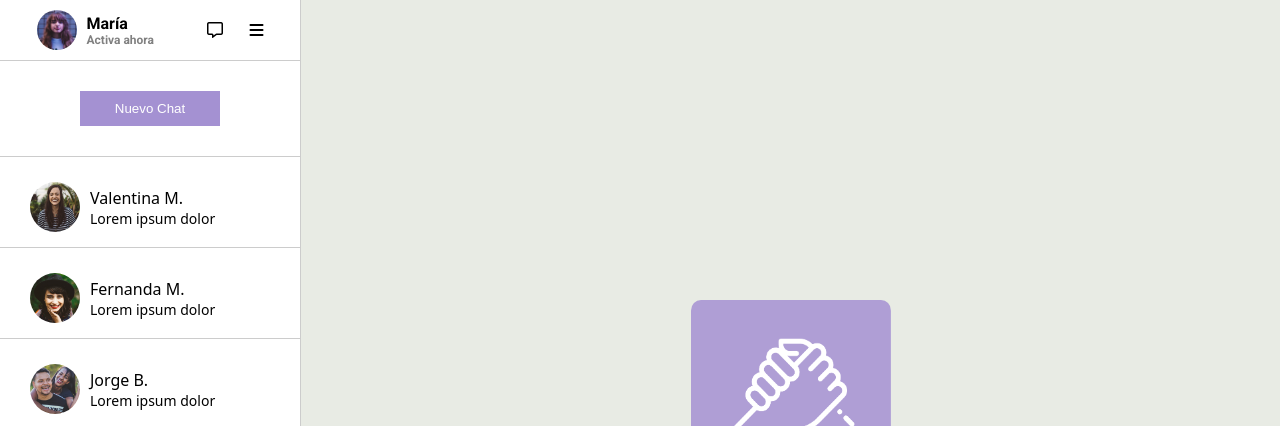
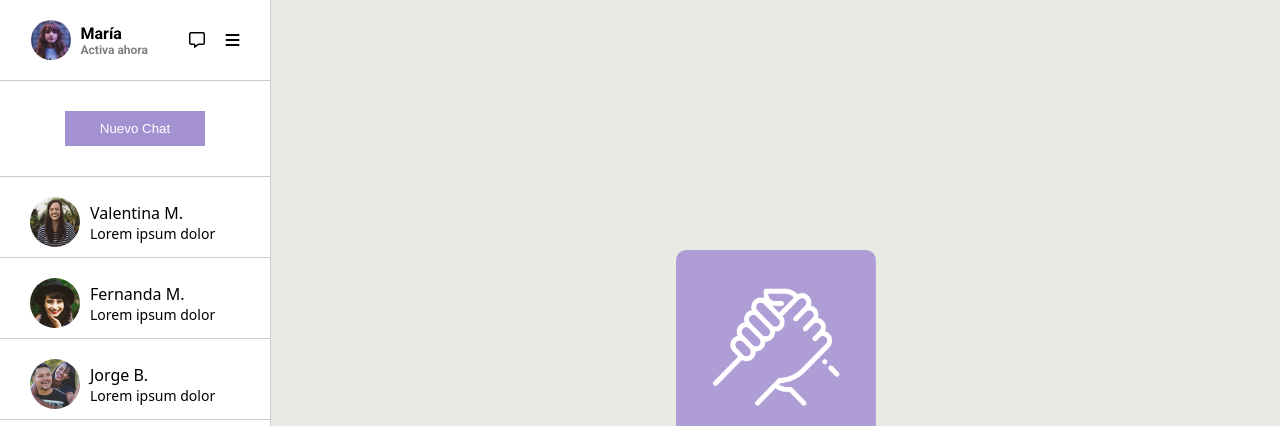
Before and after one commit to osmarse/flexbox_OsvaldoMartinez, a plain HTML site: page index.html in a window 1280 px wide. Shown: the top 426 px of the page. Drawn offline with Linux system fonts and the light colour scheme.

Commit message:
correciones a margen y padding del menú

```diff
--- a/assets/css/style.css
+++ b/assets/css/style.css
@@ -16,7 +16,7 @@ body {
     margin-right: 10px;
     flex-direction: column;
     margin: 0%;
-    border-right: 1px solid #ccc;
+    height: 120px;
 }
 
 .mensajes {
@@ -30,11 +30,13 @@ body {
     width: 40px;
     height: 40px;
     margin-right: 10px;
+    padding-bottom: 10px;
+    padding-top: 10px;
 }
 
 .menu_usuario {
     display: flex;
-    width: 280px;
+    width: 250px;
     height: 80px;
     align-items: center;
     justify-content: space-evenly;
@@ -77,19 +79,19 @@ body {
     padding: 10px 35px;
 }
 
-.conectados {
+/* .conectados {
     display: flex;
     flex-direction: column;
     border-top: 1px solid #ccc;
     height: 100px;
     padding-top: 30px;
     padding-bottom: 30px;
-}
+} */
 
 .imagen_contacto{
     display: flex;
     border-top: 1px solid #ccc;
-    height: 80px;
+    height: 70px;
     align-items: flex-start;
     padding-left: 30px;
     padding-top: 10px;
@@ -114,13 +116,14 @@ body {
     background-color: #E8EBE4;
     width: 100%;
     height: 100%;
+    border-left: 1px solid #ccc;
 
 }
 
 .mensajes{
     display: flex;
     justify-content: center;
-    padding-top: 300px;
+    padding-top: 250px;
 }
 
 .mensajes img{
```
